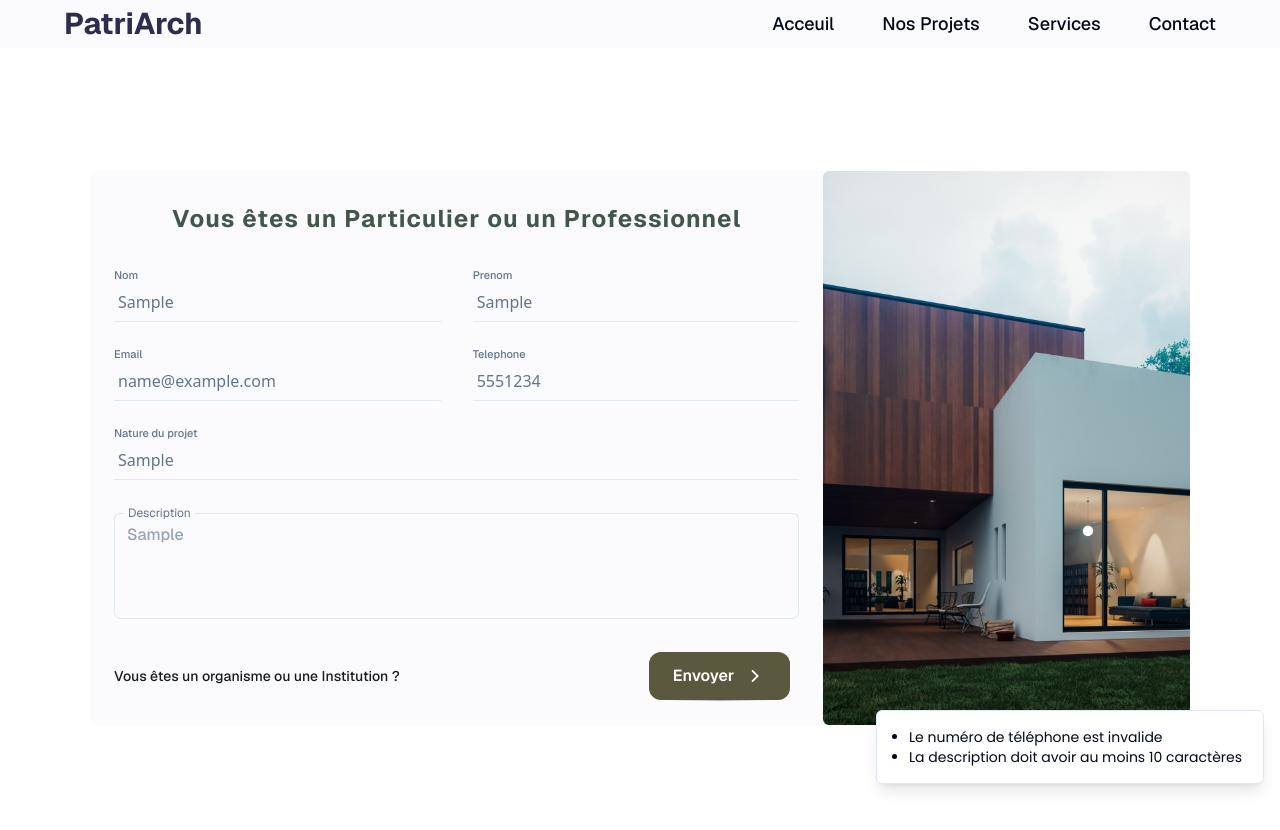
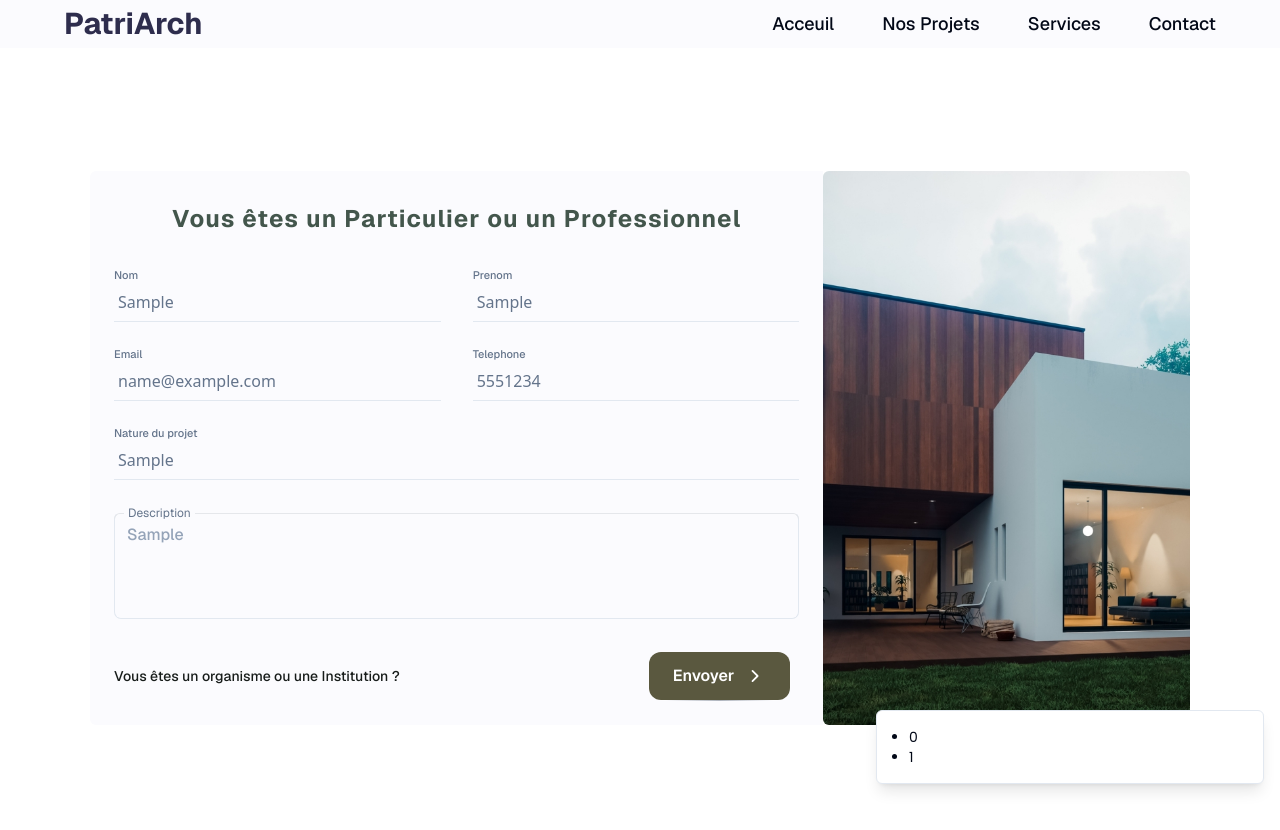
Before and after one commit to Zakariaaben/frontend-patriarch, a Next.js app: page /contact in a window 1280 px wide. Both pictures are taken after typing "Sample", "Sample", "name@example.com", "5551234", "Sample", "Sample" into the empty fields and a click on the button "Envoyer". Shown: the top 830 px of the page. Built offline with nearby package versions, Linux system fonts and the light colour scheme.

Commit message:
Escaping apos

```diff
--- a/app/(user)/remerciments/page.tsx
+++ b/app/(user)/remerciments/page.tsx
@@ -9,7 +9,7 @@ function Remerciments() {
         className="flex flex-row text-lg items-center cursor-pointer text-customcolors-text font-semibold group  absolute gap-2 top-4 left-4"
       >
         <ChevronLeft className=" group-hover:-translate-x-2 transition" />
-        Retourner à la page d'accueil
+        Retourner à la page d&apos;accueil
       </Link>
 
       <CheckCircle
--- a/components/User Components/FormEntreprise.tsx
+++ b/components/User Components/FormEntreprise.tsx
@@ -59,8 +59,12 @@ const FormEntreprise = ({
               poppins.className
             }
           >
-            {errormessages.map((errorMessage) => {
-              return <li className="text-nowrap">{errorMessage}</li>;
+            {errormessages.map((errorMessage, index) => {
+              return (
+                <li key={index} className="text-nowrap">
+                  {errorMessage}
+                </li>
+              );
             })}
           </ul>
         ),
@@ -90,7 +94,7 @@ const FormEntreprise = ({
       toast({
         action: (
           <div className="text-customcolors-text">
-            Erreur Lors de l'envoi de votre Email
+            Erreur Lors de l&apos;envoi de votre Email
           </div>
         ),
       });
--- a/components/User Components/FormParticulier.tsx
+++ b/components/User Components/FormParticulier.tsx
@@ -57,8 +57,12 @@ const FormParticulier = ({
               poppins.className
             }
           >
-            {errormessages.map((errorMessage) => {
-              return <li className="text-nowrap">{errorMessage}</li>;
+            {errormessages.map((key, errorMessage) => {
+              return (
+                <li key={key} className="text-nowrap">
+                  {errorMessage}
+                </li>
+              );
             })}
           </ul>
         ),
@@ -88,7 +92,7 @@ const FormParticulier = ({
       toast({
         action: (
           <div className="text-customcolors-text">
-            Erreur Lors de l'envoi de votre Email
+            Erreur Lors de l&apos;envoi de votre Email
           </div>
         ),
       });
--- a/components/User Components/LoadProjectsPage.tsx
+++ b/components/User Components/LoadProjectsPage.tsx
@@ -31,7 +31,7 @@ export const LoadProjectsPage = ({
       return setPages((prevPages) => [...prevPages, [...data]]);
     };
     if (inView) fetchProjects().catch(console.error);
-  }, [inView]);
+  }, [inView, categoryId, pages]);
 
   return (
     <>
```
